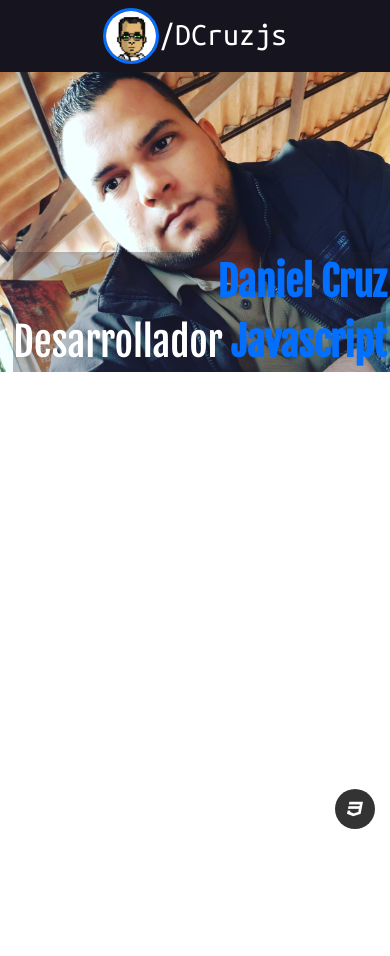
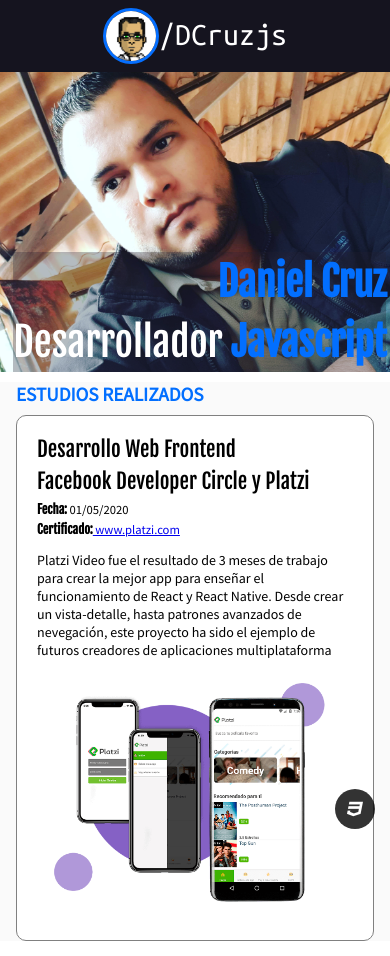
Before and after one commit to Dcruzjs/portfolio, a plain HTML site: page index.html in a window 390 px wide. Before the commit the page ends 844 px from the top, so only its background shows below. Drawn offline with nearby package versions, Linux system fonts and the light colour scheme; files whose address does not match are found by name; a web font is replaced by a local one.

Commit message:
agregando seccion de estudios realizados

```diff
--- a/css/estilos.css
+++ b/css/estilos.css
@@ -50,7 +50,8 @@ h6{
 .fab.fa-github,
 .fab.fa-html5,
 .fab.fa-css3-alt,
-.fab.fa-js {
+.fab.fa-js,
+.fab.fa-react {
   font-size: 3.5em;
   color: white;
 }
@@ -513,15 +514,15 @@ figure {
     margin-bottom: .3em;
   }
   .project-url {
-    font-size: 1em;
+    font-size: .9em;
 
   }
   .project-course {
-    font-size: .7em;
+    font-size: 1.5em;
 
   }
   .project-date {
-    font-size: 1em;
+    font-size: .9em;
 
   }
   .project-description {
--- a/index.html
+++ b/index.html
@@ -39,6 +39,7 @@
           <i class="fab fa-html5"></i>
           <i class="fab fa-css3-alt"></i>
           <i class="fab fa-js"></i>
+          <i class="fab fa-react"></i>
         </div>
       </div>
       <img class="hero-image" src="images/perfil.jpg" width="500" height="300" alt="imagen principal del sitio">
@@ -46,15 +47,15 @@
     </div>
 
   </section>
-  <!-- <section id="portafolio" class="portfolio">
+ <section id="portafolio" class="portfolio">
     <div class="container">
-      <h2>Portafolio (Proyectos Destacados)</h2>
+      <h2>Estudios Realizados</h2>
     <article class="project">
       <div class="project-details">
-        <h3 class="project-title">Platzi Video</h3>
-        <h6 class="project-course">React Native / React</h6>
-        <p class="project-date"><small><strong>Fecha:</strong> 01/07/2018</small></p>
-        <p class="project-url"><small><strong>Puedes verlo en:</strong> www.platzi.com/native</small></p>
+        <h3 class="project-title">Desarrollo Web Frontend</h3>
+        <h3 class="project-course">Facebook Developer Circle y Platzi</h3>
+        <p class="project-date"><strong>Fecha:</strong> 01/05/2020</p>
+        <p class="project-url"><strong>Certificado:</strong><a href="https://platzi.com/@daniel.cruz.900/curso/1657-beca-fb/diploma/detalle/" target="_blank" > www.platzi.com</a></p>
         <p class="project-description">Platzi Video fue el resultado de 3 meses de trabajo
             para crear la mejor app para enseñar el funcionamiento
             de React y React Native. Desde crear un vista-detalle, hasta patrones avanzados de nevegación, este proyecto ha sido el ejemplo de futuros creadores de aplicaciones multiplataforma</p>
@@ -63,24 +64,11 @@
         <img class="project-image" width="500" src="images/platzi-video-react-native.png" alt="prouyecto del curso de React Native">
       </figure>
     </article>
-    <article class="project">
-        <div class="project-details">
-          <h3 class="project-title">Platzi Video</h3>
-          <h6 class="project-course">React Native / React</h6>
-          <p class="project-date"><small><strong>Fecha:</strong> 01/07/2018</small></p>
-          <p class="project-url"><small><strong>Puedes verlo en:</strong> www.platzi.com/native</small></p>
-          <p class="project-description">Platzi Video fue el resultado de 3 meses de trabajo
-              para crear la mejor app para enseñar el funcionamiento
-              de React y React Native. Desde crear un vista-detalle, hasta patrones avanzados de nevegación, este proyecto ha sido el ejemplo de futuros creadores de aplicaciones multiplataforma</p>
-        </div>
-        <figure class="project-imageContainer">
-          <img class="project-image" width="500" src="images/platzi-video-react-native.png" alt="prouyecto del curso de React Native">
-        </figure>
-      </article>
+
     </div>
 
   </section>
-  <div class="container">
+   <!-- <div class="container">
     <h2 class="event-list-title">Más sobre mi experiencia</h2>
   </div>
   <section id="eventos" class="event-list">
```
